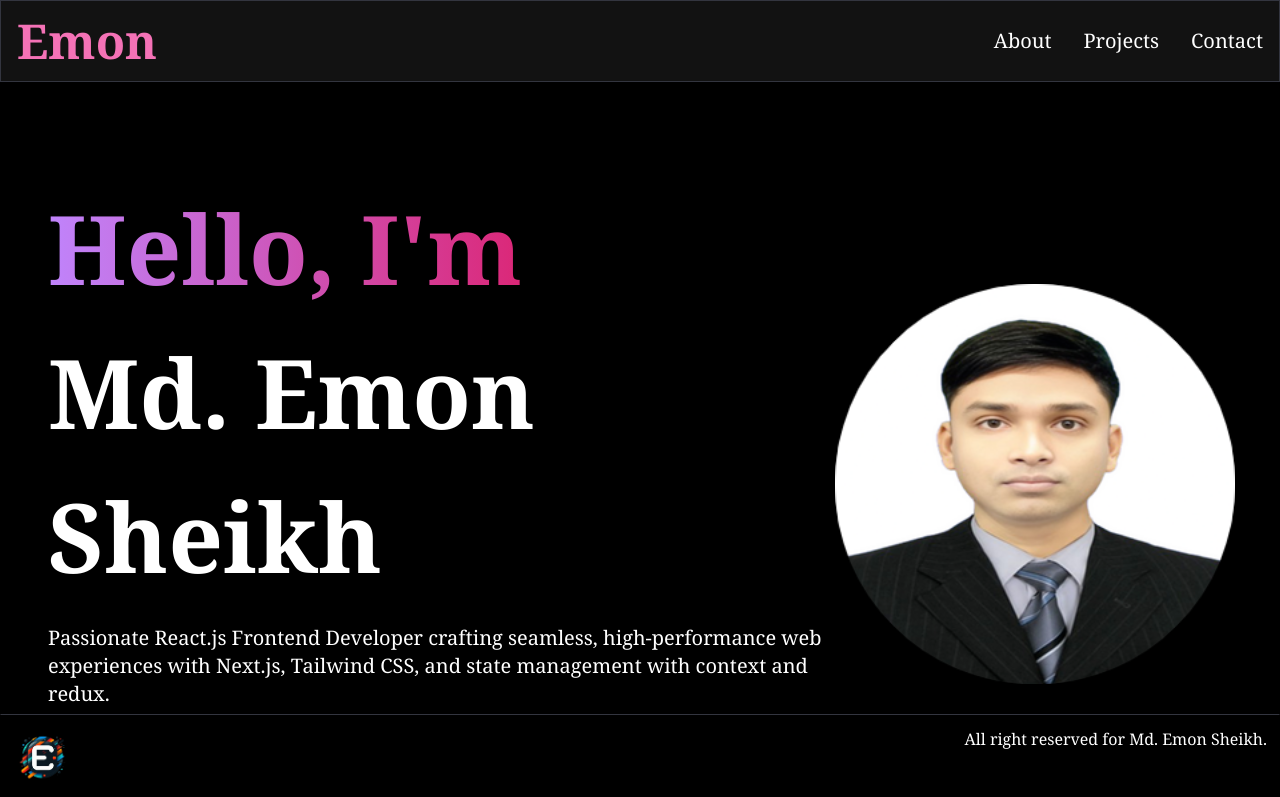
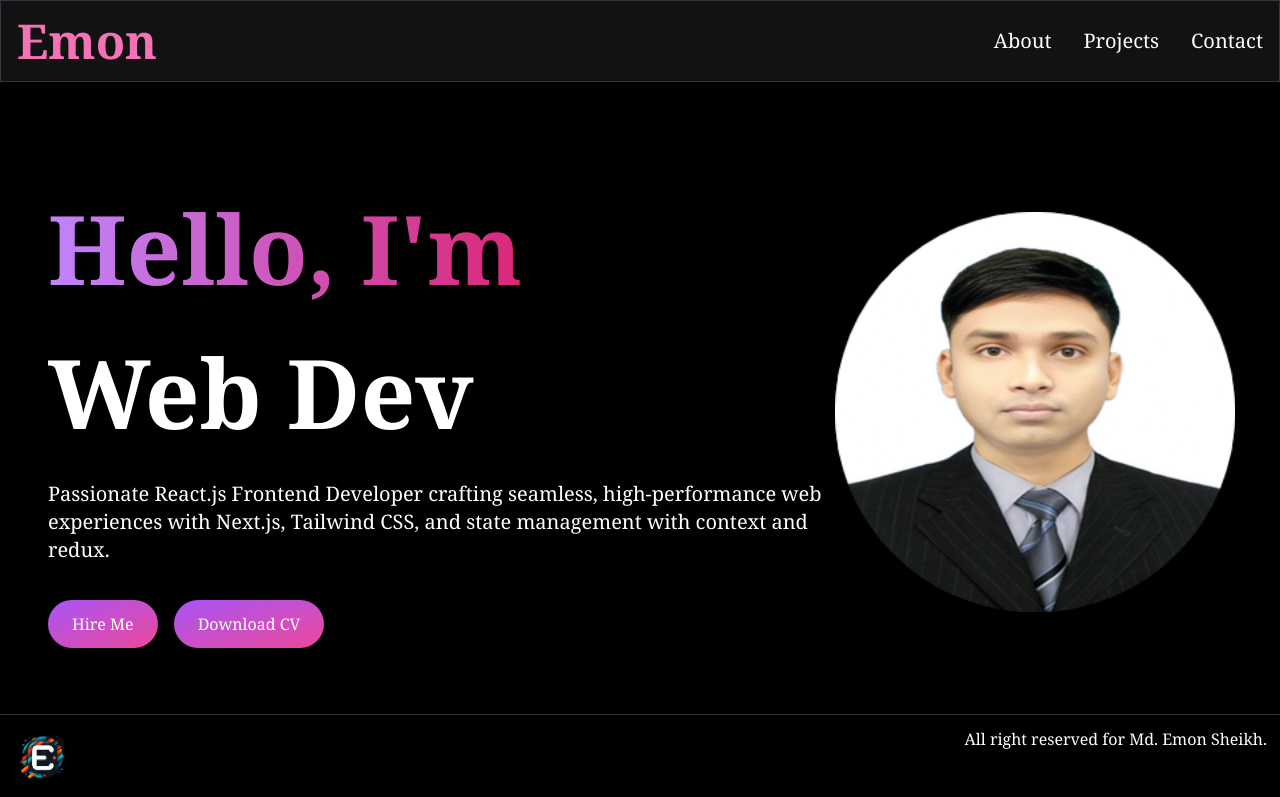
Before and after one commit to Emon1112/MyNextPortfolio, a Next.js app: page / in a window 1280 px wide. Shown: the top 797 px of the page. Built offline with nearby package versions, Linux system fonts and the light colour scheme.

Commit message:
Type animation speed was very high so decreased the speed

```diff
--- a/app/Components/HomeComponents/HeroSection.js
+++ b/app/Components/HomeComponents/HeroSection.js
@@ -28,7 +28,7 @@ const Header = () => {
                                 1000,
                             ]}
                             wrapper="span"
-                            speed={50}
+                            speed={25}
                             repeat={Infinity}
                         />
                     </h1>
```
